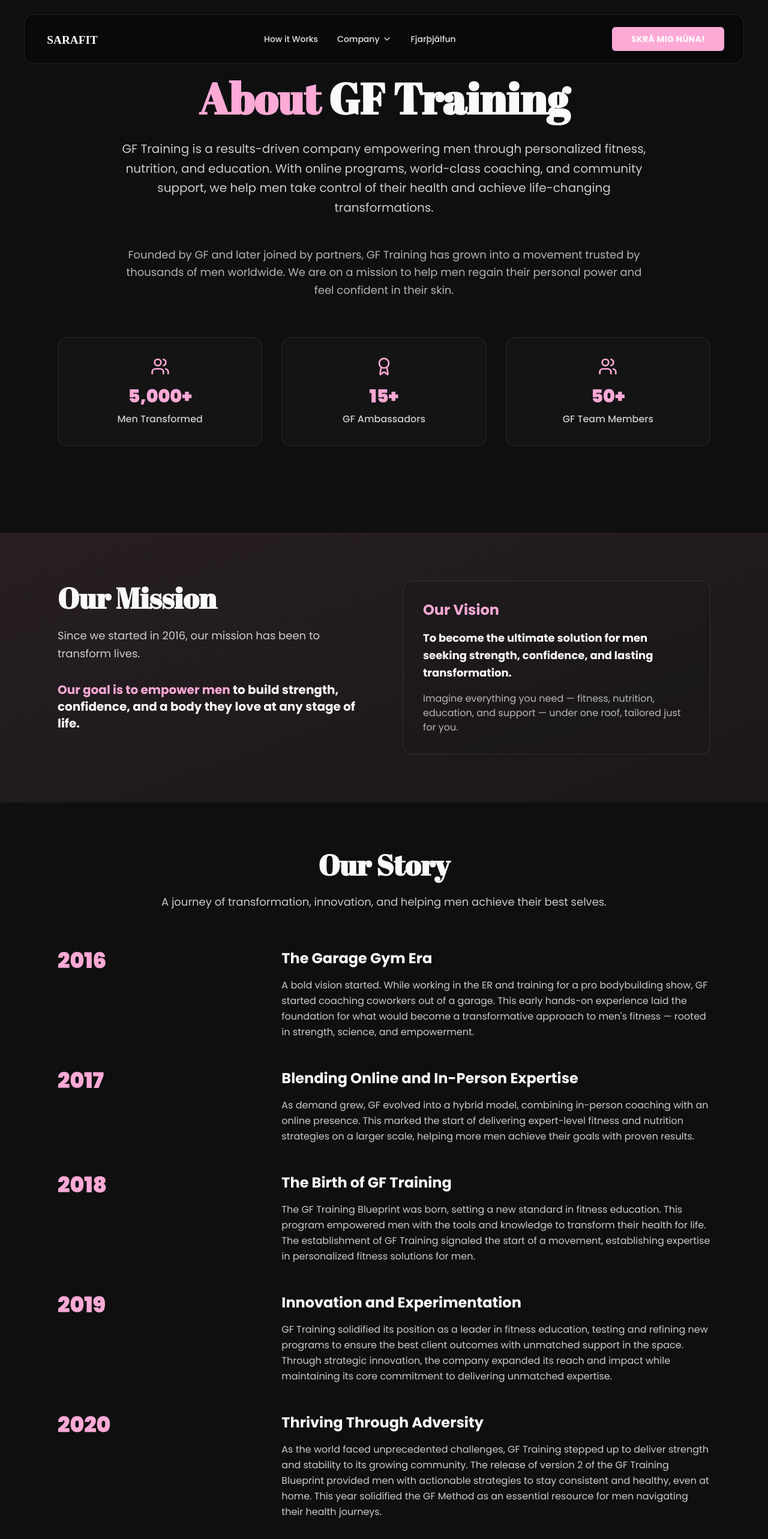
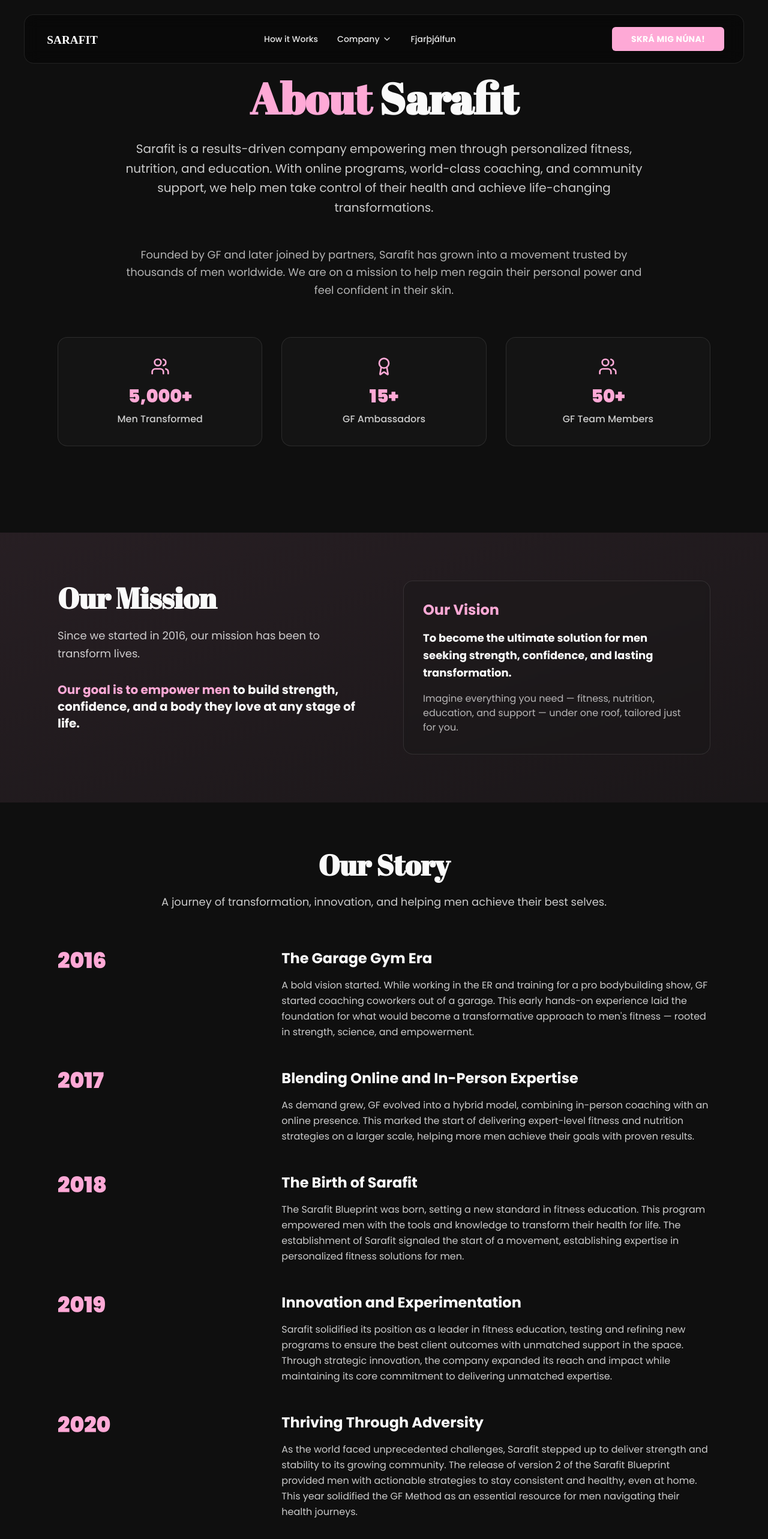
Before and after one commit to gummi-coder/sarafit-website, a React (Vite) app: page /about in a window 1280 px wide. Shown: the top 2566 px of the page at 60% size. Built offline with nearby package versions, Linux system fonts and the light colour scheme; the HTML template or start-up script is replaced by a standard one.

Commit message:
Replace remaining GF Training references with Sarafit

```diff
--- a/src/components/Footer.tsx
+++ b/src/components/Footer.tsx
@@ -127,7 +127,7 @@ const Footer = () => {
         <div className="border-t border-white/10 pt-6">
           <div className="text-center">
             <div className="text-white/60 text-xs">
-              <p>© 2025 GF Training. All rights reserved.</p>
+              <p>© 2025 Sarafit. All rights reserved.</p>
             </div>
           </div>
         </div>
--- a/src/components/Stats.tsx
+++ b/src/components/Stats.tsx
@@ -11,7 +11,7 @@ const Stats = () => {
             <span className="text-primary">21,817+ other members</span>
           </h2>
           <p className="text-xl text-foreground/80 font-sans">
-            GF Training is the Biggest 1:1 online fitness and nutrition coaching company For Men in the U.S.
+            Sarafit is the Biggest 1:1 online fitness and nutrition coaching company For Men in the U.S.
           </p>
         </div>
 
@@ -31,7 +31,7 @@ const Stats = () => {
 
         <div className="p-8 md:p-12">
           <h3 className="text-2xl md:text-3xl font-bold mb-6 text-center font-display">
-            The GF Training Method Is The Ultimate Metabolic Boosting, Body Toning System For Men
+            The Sarafit Method Is The Ultimate Metabolic Boosting, Body Toning System For Men
           </h3>
           <p className="text-lg text-foreground/80 text-center mb-8 font-sans">
             Works Regardless of Background and Experience.
--- a/src/pages/About.tsx
+++ b/src/pages/About.tsx
@@ -23,38 +23,38 @@ const About = () => {
     },
     {
       year: "2018",
-      title: "The Birth of GF Training",
-      description: "The GF Training Blueprint was born, setting a new standard in fitness education. This program empowered men with the tools and knowledge to transform their health for life. The establishment of GF Training signaled the start of a movement, establishing expertise in personalized fitness solutions for men."
+      title: "The Birth of Sarafit",
+      description: "The Sarafit Blueprint was born, setting a new standard in fitness education. This program empowered men with the tools and knowledge to transform their health for life. The establishment of Sarafit signaled the start of a movement, establishing expertise in personalized fitness solutions for men."
     },
     {
       year: "2019",
       title: "Innovation and Experimentation",
-      description: "GF Training solidified its position as a leader in fitness education, testing and refining new programs to ensure the best client outcomes with unmatched support in the space. Through strategic innovation, the company expanded its reach and impact while maintaining its core commitment to delivering unmatched expertise."
+      description: "Sarafit solidified its position as a leader in fitness education, testing and refining new programs to ensure the best client outcomes with unmatched support in the space. Through strategic innovation, the company expanded its reach and impact while maintaining its core commitment to delivering unmatched expertise."
     },
     {
       year: "2020",
       title: "Thriving Through Adversity",
-      description: "As the world faced unprecedented challenges, GF Training stepped up to deliver strength and stability to its growing community. The release of version 2 of the GF Training Blueprint provided men with actionable strategies to stay consistent and healthy, even at home. This year solidified the GF Method as an essential resource for men navigating their health journeys."
+      description: "As the world faced unprecedented challenges, Sarafit stepped up to deliver strength and stability to its growing community. The release of version 2 of the Sarafit Blueprint provided men with actionable strategies to stay consistent and healthy, even at home. This year solidified the GF Method as an essential resource for men navigating their health journeys."
     },
     {
       year: "2021",
       title: "Elevating the Client Experience",
-      description: "This year, GF Training introduced its VIP Coaching Program, providing an elite 1:1 coaching experience based on the GF Method. We started to welcome the best of the best personal trainers to our team. The program expanded the brand's ability to deliver tailored solutions for men navigating life transitions."
+      description: "This year, Sarafit introduced its VIP Coaching Program, providing an elite 1:1 coaching experience based on the GF Method. We started to welcome the best of the best personal trainers to our team. The program expanded the brand's ability to deliver tailored solutions for men navigating life transitions."
     },
     {
       year: "2022",
       title: "Redefining Fitness Education",
-      description: "The release of GF Training Blueprint version 3 showcased our commitment to delivering cutting-edge education in fitness and nutrition. The GF Method was integrated into high-quality video content and expanded onto YouTube, growing GF Training's reach and establishing it as a trusted authority for men."
+      description: "The release of Sarafit Blueprint version 3 showcased our commitment to delivering cutting-edge education in fitness and nutrition. The GF Method was integrated into high-quality video content and expanded onto YouTube, growing Sarafit's reach and establishing it as a trusted authority for men."
     },
     {
       year: "2023",
       title: "Breaking Records, Changing Lives",
-      description: "GF Training launched The GF Hour podcast, bringing the GF Method to a larger audience with expert advice on fitness, nutrition, and mindset. The podcast stayed in the top 10 fitness podcasts and featured big-name guests and leading experts in the space. The VIP program was revamped to set a new standard for personalized coaching."
+      description: "Sarafit launched The GF Hour podcast, bringing the GF Method to a larger audience with expert advice on fitness, nutrition, and mindset. The podcast stayed in the top 10 fitness podcasts and featured big-name guests and leading experts in the space. The VIP program was revamped to set a new standard for personalized coaching."
     },
     {
       year: "2024",
       title: "Revolutionizing Men's Health",
-      description: "GF Training partnered with leading health companies to integrate advanced insights into its programs, creating a truly personalized approach to fitness and nutrition. This partnership brought a new dimension to the GF Method, addressing every facet of a man's health. With its innovative strategies and industry-leading products, GF Training continues to transform lives and lead the fitness space for men."
+      description: "Sarafit partnered with leading health companies to integrate advanced insights into its programs, creating a truly personalized approach to fitness and nutrition. This partnership brought a new dimension to the GF Method, addressing every facet of a man's health. With its innovative strategies and industry-leading products, Sarafit continues to transform lives and lead the fitness space for men."
     }
   ];
 
@@ -67,17 +67,17 @@ const About = () => {
         <div className="container mx-auto max-w-6xl text-center">
           <h1 className="text-4xl md:text-6xl lg:text-7xl font-black leading-tight mb-8 font-display">
             <span className="text-primary">About</span>{" "}
-            <span className="text-foreground">GF Training</span>
+            <span className="text-foreground">Sarafit</span>
           </h1>
 
           <p className="text-xl text-foreground/80 max-w-4xl mx-auto mb-12 leading-relaxed">
-            GF Training is a results-driven company empowering men through personalized fitness, nutrition, and education.
+            Sarafit is a results-driven company empowering men through personalized fitness, nutrition, and education.
             With online programs, world-class coaching, and community support, we help men take control of their health
             and achieve life-changing transformations.
           </p>
 
           <p className="text-lg text-foreground/70 max-w-4xl mx-auto mb-16 leading-relaxed">
-            Founded by GF and later joined by partners, GF Training has grown into a movement trusted by thousands of men worldwide.
+            Founded by GF and later joined by partners, Sarafit has grown into a movement trusted by thousands of men worldwide.
             We are on a mission to help men regain their personal power and feel confident in their skin.
           </p>
 
@@ -165,7 +165,7 @@ const About = () => {
           </h2>
 
           <p className="text-lg text-foreground/80 mb-12 leading-relaxed">
-            Join thousands of men who have already transformed their lives with GF Training.
+            Join thousands of men who have already transformed their lives with Sarafit.
             Your journey to a stronger, more confident you starts today.
           </p>
 
--- a/src/pages/Apply.tsx
+++ b/src/pages/Apply.tsx
@@ -112,7 +112,7 @@ const Apply = () => {
 
 
             <div className="text-sm text-foreground/60">
-              Contact GF Training<br />
+              Contact Sarafit<br />
               <a href="mailto:support@gftraining.com" className="text-primary hover:text-primary/80">
                 support@gftraining.com
               </a>
--- a/src/pages/EmailSignup1.tsx
+++ b/src/pages/EmailSignup1.tsx
@@ -61,7 +61,7 @@ const EmailSignup1 = () => {
         {/* Footer */}
         <div className="mt-16 pt-8 border-t border-white/10">
           <p className="text-sm text-foreground/40">
-            © 2025 GF Training. All rights reserved.
+            © 2025 Sarafit. All rights reserved.
           </p>
         </div>
       </div>
--- a/src/pages/EmailSignup2.tsx
+++ b/src/pages/EmailSignup2.tsx
@@ -35,7 +35,7 @@ const EmailSignup2 = () => {
             <span className="text-3xl font-black text-primary-foreground">G</span>
           </div>
           <h1 className="text-2xl font-bold text-foreground">Gudmundur Fridgeirsson</h1>
-          <p className="text-foreground/70">GF Training Coach</p>
+          <p className="text-foreground/70">Sarafit Coach</p>
         </div>
 
         {/* Main Headline */}
@@ -144,7 +144,7 @@ const EmailSignup2 = () => {
           </blockquote>
           <div className="text-sm">
             <div className="font-bold text-foreground">Gudmundur Fridgeirsson</div>
-            <div className="text-foreground/70">GF Training Coach</div>
+            <div className="text-foreground/70">Sarafit Coach</div>
           </div>
         </div>
 
@@ -154,7 +154,7 @@ const EmailSignup2 = () => {
             "Ég var búin að prófa mjög mikið til þess að koma mér af stað því mér fannst ræktin svo leiðinleg EN það breyttist algerlega þegar ég byrjaði í þjálfun hjá GFtraining. Kom mér af stað og er loksins að ná að halda mig við ræktina"
           </blockquote>
           <div className="text-sm text-primary font-medium">
-            - Viðskiptavinur GF Training
+            - Viðskiptavinur Sarafit
           </div>
         </div>
 
--- a/src/pages/HowItWorks.tsx
+++ b/src/pages/HowItWorks.tsx
@@ -125,7 +125,7 @@ const HowItWorks = () => {
           </div>
 
           <p className="text-lg text-foreground/80 max-w-4xl mx-auto mb-12">
-            The GF Training VIP is a 1:1 personal training 12-month program tailored specifically to you.
+            The Sarafit VIP is a 1:1 personal training 12-month program tailored specifically to you.
             Work with a coach to get your macronutrients, exercises, adjustments, etc., and reach your desired body goal.
           </p>
 
@@ -259,34 +259,24 @@ const HowItWorks = () => {
         <div className="container mx-auto max-w-6xl">
           <div className="text-center mb-16">
             <h2 className="text-3xl md:text-5xl font-black mb-6 font-display">
-              <span className="text-foreground">GF Training Has</span>{" "}
+              <span className="text-foreground">Sarafit Has</span>{" "}
               <span className="text-primary">Proven Results</span>
             </h2>
             <p className="text-lg text-foreground/80 max-w-4xl mx-auto">
-              Does GF Training work? There's only one way to find out, by seeing whether our students actually had success.
+              Does Sarafit work? There's only one way to find out, by seeing whether our students actually had success.
             </p>
           </div>
 
-          {/* Video Placeholder */}
+          {/* Video Embed */}
           <div className="max-w-4xl mx-auto mb-12">
-            <div className="relative aspect-video rounded-2xl overflow-hidden border-4 border-primary/10 shadow-2xl group cursor-pointer">
-              {/* Video Thumbnail Placeholder */}
-              <div className="absolute inset-0 bg-gradient-to-br from-background/50 to-background/30 backdrop-blur-sm flex items-center justify-center">
-                <div className="relative">
-                  <div className="absolute inset-0 bg-primary/20 blur-3xl rounded-full animate-pulse" />
-                  <Button
-                    size="lg"
-                    className="relative bg-primary hover:bg-primary/90 text-primary-foreground rounded-full w-24 h-24 group-hover:scale-110 transition-transform"
-                  >
-                    <Target className="w-12 h-12 fill-current" />
-                  </Button>
-                </div>
-              </div>
-
-              {/* Video Label */}
-              <div className="absolute bottom-6 left-6 bg-primary text-primary-foreground px-6 py-3 rounded-lg font-bold text-lg">
-                GF TRAINING RESULTS
-              </div>
+            <div className="relative aspect-video rounded-2xl overflow-hidden border-4 border-primary/10 shadow-2xl">
+              <iframe
+                className="absolute inset-0 w-full h-full"
+                src="https://www.youtube.com/embed/tyIsKQaaBOM"
+                title="SARAFIT video"
+                allow="accelerometer; autoplay; clipboard-write; encrypted-media; gyroscope; picture-in-picture; web-share"
+                allowFullScreen
+              />
             </div>
           </div>
 
--- a/src/pages/Pricing.tsx
+++ b/src/pages/Pricing.tsx
@@ -22,7 +22,7 @@ const Pricing = () => {
       name: "Guðmundur",
       age: "41",
       result: "Transformed his body composition",
-      text: "At 41, I thought it was too late to get in shape. GF Training proved me wrong - I'm in the best shape of my life."
+      text: "At 41, I thought it was too late to get in shape. Sarafit proved me wrong - I'm in the best shape of my life."
     }
   ];
 
```
Also changed, not shown: src/pages/Contact.tsx (+5 -5 lines), src/pages/Signup.tsx (+5 -5 lines).
